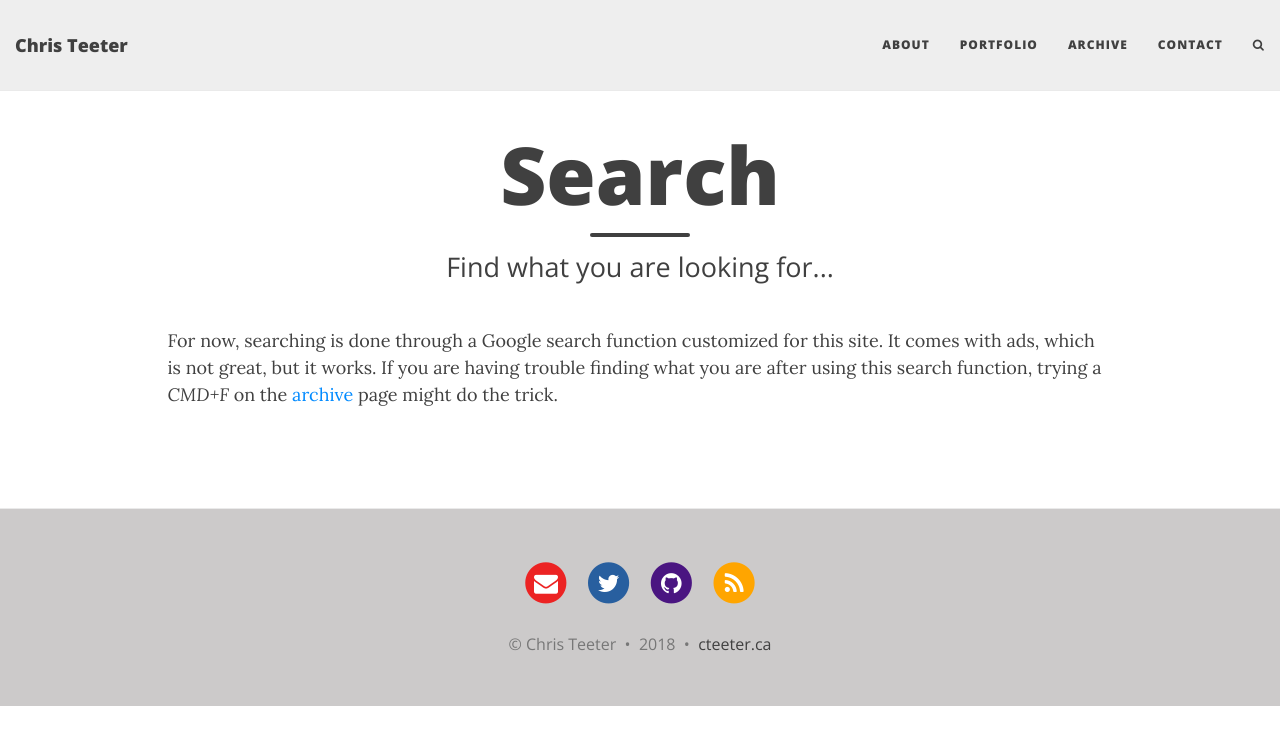
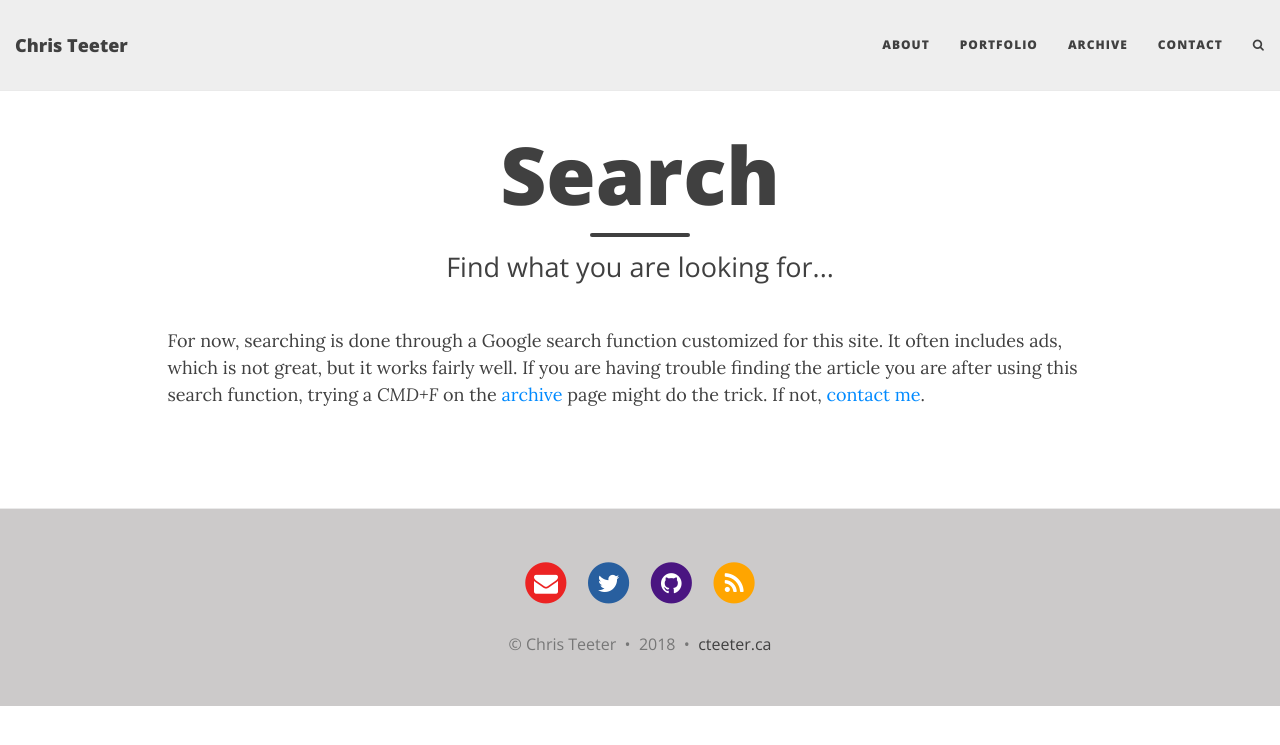
Before and after one commit to cjteeter/cjteeter.github.io, a Jekyll site: the page built from search.md, in a window 1280 px wide. Shown: the top 745 px of the page. Built offline with Jekyll 4.4.1, drawn with Linux system fonts in a browser that asks for light colours; nearby versions of some CDN libraries; comment, search, counter and statistics services are not loaded.

Commit message:
update text/grammar

```diff
--- a/search.md
+++ b/search.md
@@ -8,9 +8,9 @@ css: /css/search.css
 
 ---
 
-For now, searching is done through a Google search function customized for this site. It comes
-with ads, which is not great, but it works. If you are having trouble finding what you are after
-using this search function, trying a *CMD+F* on the [archive](/archive/) page might do the trick.
+For now, searching is done through a Google search function customized for this site. It often includes ads, which is not great,
+but it works fairly well. If you are having trouble finding the article you are after using this search function, trying a
+*CMD+F* on the [archive](/archive/) page might do the trick. If not, [contact me]({{site.url}}/contact/).
 
 <div id="google-custom-search">
 <script>
```
Also changed, not shown: _posts/2017-03-08-red-sox-replay-challenge-system-re24.md (+1 -1 lines), contact.md (+2 -2 lines).
